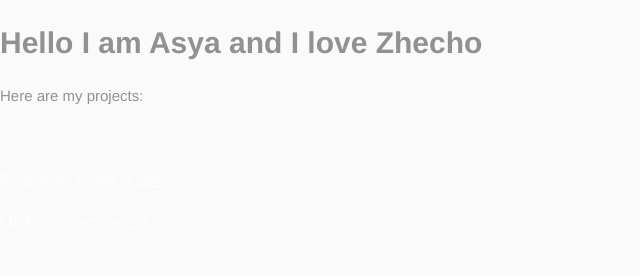
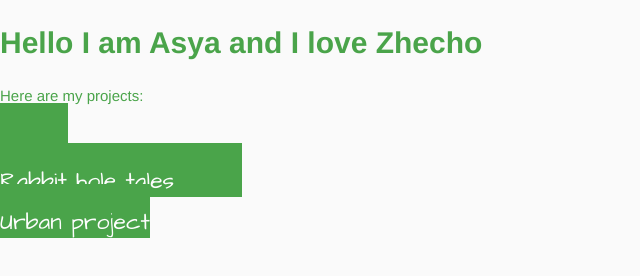
Before and after one commit to zhecho1215/test-site, a plain HTML site: page index.html in a window 1280 px wide. Shown: the whole page, without its empty margins (0-640 px from the left). Drawn offline with Linux system fonts and the light colour scheme.

Commit message:
Update main.css

```diff
--- a/main.css
+++ b/main.css
@@ -30,7 +30,7 @@ audio:not([controls]) {
 }
 
 a {
-    background-color: transparent
+    background-color: green
 }
 
 a:active,a:hover {
@@ -463,7 +463,8 @@ body {
     font-size: 15px;
     font-weight: 400;
     line-height: 1.5;
-    color: #666;
+    color: green;
+    opacity: 0.7;
     background: #fafafa url(../images/body-bg.jpg) 0 0 repeat
 }
 
```
